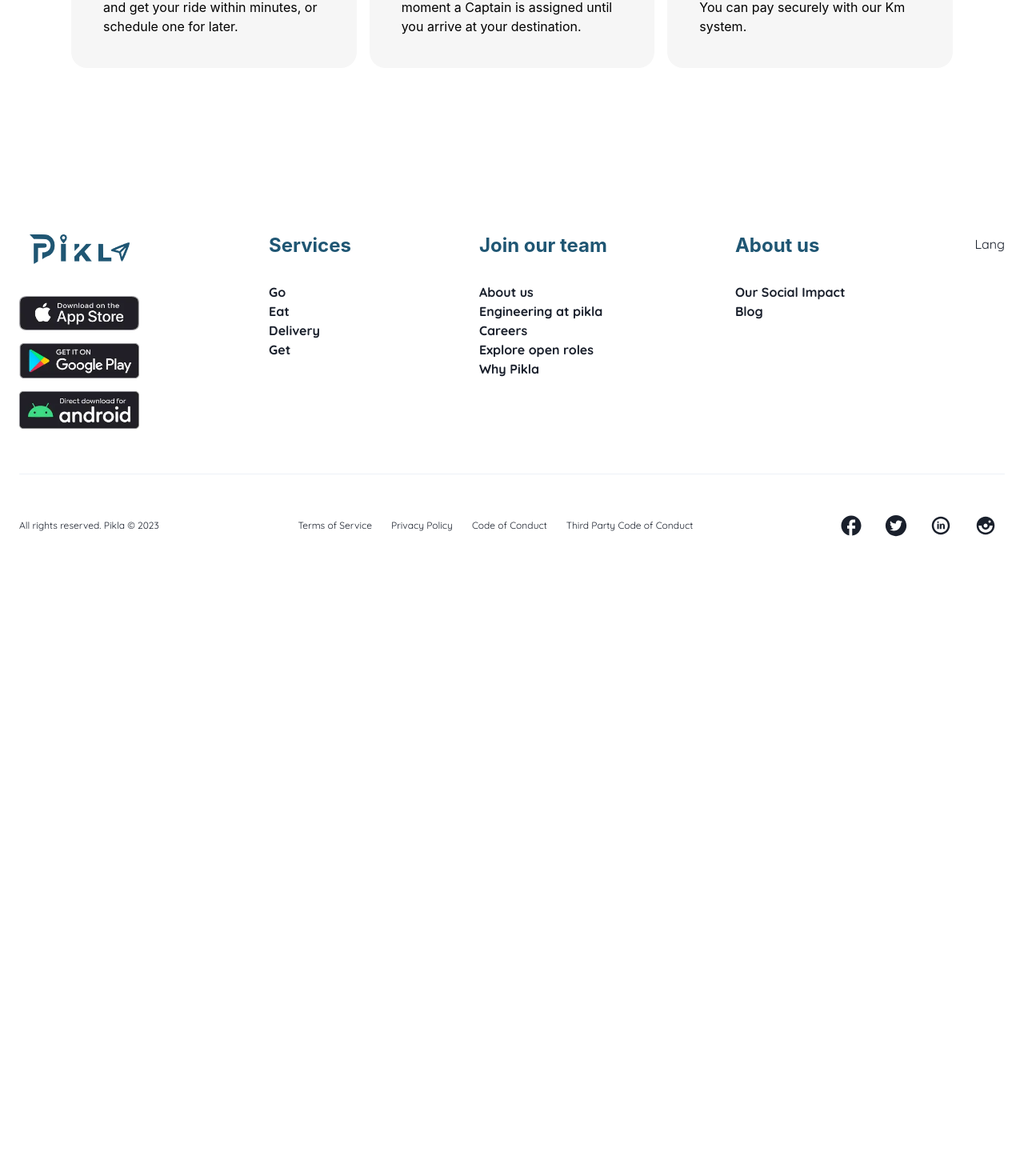
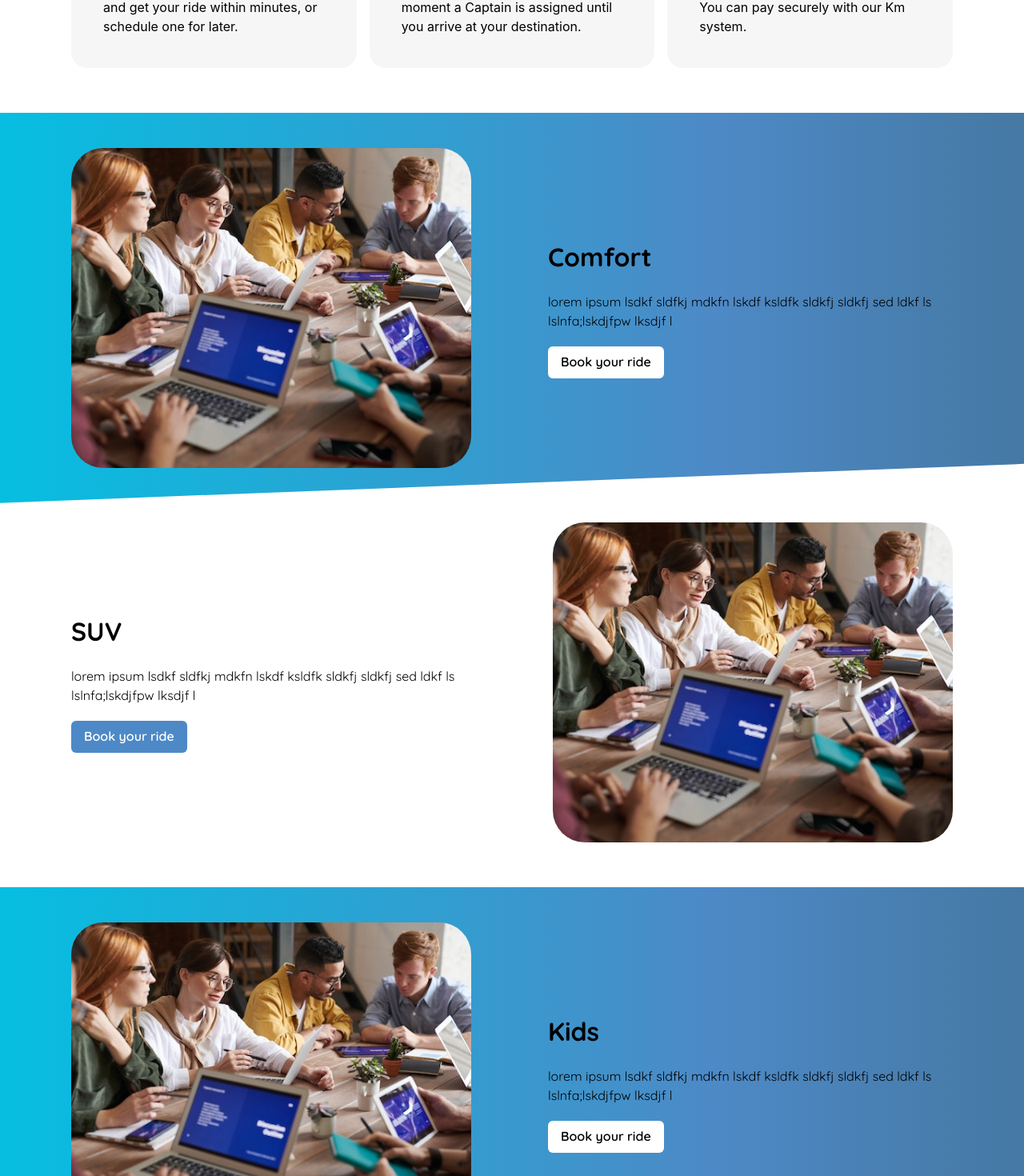
Before and after one commit to Shine0111/pikla-landing, a React (Vite) app: page /go in a window 1280 px wide. Shown: the part 1157-2627 px from the top of the page at 80% size. Before the commit the page ends 1862 px from the top, so only its background shows below. Built offline with nearby package versions, Linux system fonts and the light colour scheme.

Commit message:
added benefits sections and explore more

```diff
--- a/src/data/services.ts
+++ b/src/data/services.ts
@@ -19,6 +19,7 @@ interface CategoryCategory {
   icon: string;
   name: string;
   to: string;
+  benefit: string;
 }
 
 const services: Services[] = [
@@ -87,15 +88,45 @@ const services: Services[] = [
 ];
 
 const ridesCategories: CategoryCategory[] = [
-  { icon: comfortIcon, name: "Comfort", to: "/" },
-  { icon: suvIcon, name: "SUV", to: "/" },
-  { icon: kidsIcon, name: "Kids", to: "/" },
+  {
+    icon: comfortIcon,
+    name: "Comfort",
+    to: "/",
+    benefit:
+      "lorem ipsum lsdkf sldfkj mdkfn lskdf ksldfk sldkfj sldkfj sed ldkf ls lslnfa;lskdjfpw  lksdjf l",
+  },
+  {
+    icon: suvIcon,
+    name: "SUV",
+    to: "/",
+    benefit:
+      "lorem ipsum lsdkf sldfkj mdkfn lskdf ksldfk sldkfj sldkfj sed ldkf ls lslnfa;lskdjfpw  lksdjf l",
+  },
+  {
+    icon: kidsIcon,
+    name: "Kids",
+    to: "/",
+    benefit:
+      "lorem ipsum lsdkf sldfkj mdkfn lskdf ksldfk sldkfj sldkfj sed ldkf ls lslnfa;lskdjfpw  lksdjf l",
+  },
 ];
 const taxiCategories: CategoryCategory[] = [
-  { icon: "", name: "Pikla Taxi", to: "/" },
+  {
+    icon: "",
+    name: "Pikla Taxi",
+    to: "/",
+    benefit:
+      "lorem ipsum lsdkf sldfkj mdkfn lskdf ksldfk sldkfj sldkfj sed ldkf ls lslnfa;lskdjfpw  lksdjf l",
+  },
 ];
 const taxiMotoCategories: CategoryCategory[] = [
-  { icon: "", name: "Pikla Moto", to: "/" },
+  {
+    icon: "",
+    name: "Pikla Moto",
+    to: "/",
+    benefit:
+      "lorem ipsum lsdkf sldfkj mdkfn lskdf ksldfk sldkfj sldkfj sed ldkf ls lslnfa;lskdjfpw  lksdjf l",
+  },
 ];
 
 export { services, ridesCategories, taxiCategories, taxiMotoCategories };
--- a/src/pages/Go.tsx
+++ b/src/pages/Go.tsx
@@ -13,6 +13,8 @@ import { ridesCategories, services } from "../data/services";
 import { Link, useNavigate } from "react-router-dom";
 import ridesBenefits from "../data/ride-benefits";
 import BenefitCard from "../components/BenefitCard";
+import Section from "../components/Section";
+import ServicesSlide from "../components/ServicesSlide";
 
 const Go = () => {
   const navigate = useNavigate();
@@ -72,6 +74,32 @@ const Go = () => {
           />
         ))}
       </SimpleGrid>
+      <Section
+        heading={ridesCategories[0].name}
+        description={ridesCategories[0].benefit}
+        buttonText="Book your ride"
+        backgrounded
+        imageOnLeft
+        onClick={() => console.log("book your ride clicked")}
+      />
+      <Section
+        heading={ridesCategories[1].name}
+        description={ridesCategories[1].benefit}
+        buttonText="Book your ride"
+        onClick={() => console.log("book your ride clicked")}
+      />
+      <Section
+        heading={ridesCategories[2].name}
+        description={ridesCategories[2].benefit}
+        buttonText="Book your ride"
+        backgrounded
+        imageOnLeft
+        onClick={() => console.log("book your ride clicked")}
+      />
+      <Heading textAlign="center" marginY="2em">
+        Explore more with Pikla
+      </Heading>
+      <ServicesSlide />
     </div>
   );
 };
```
